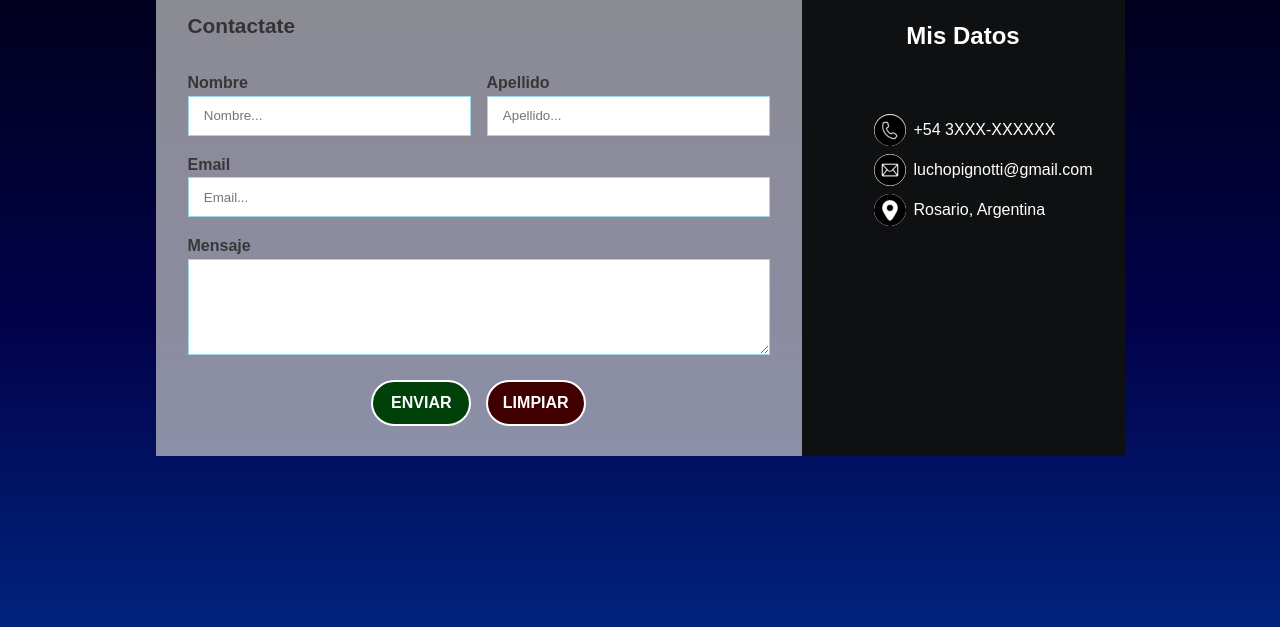
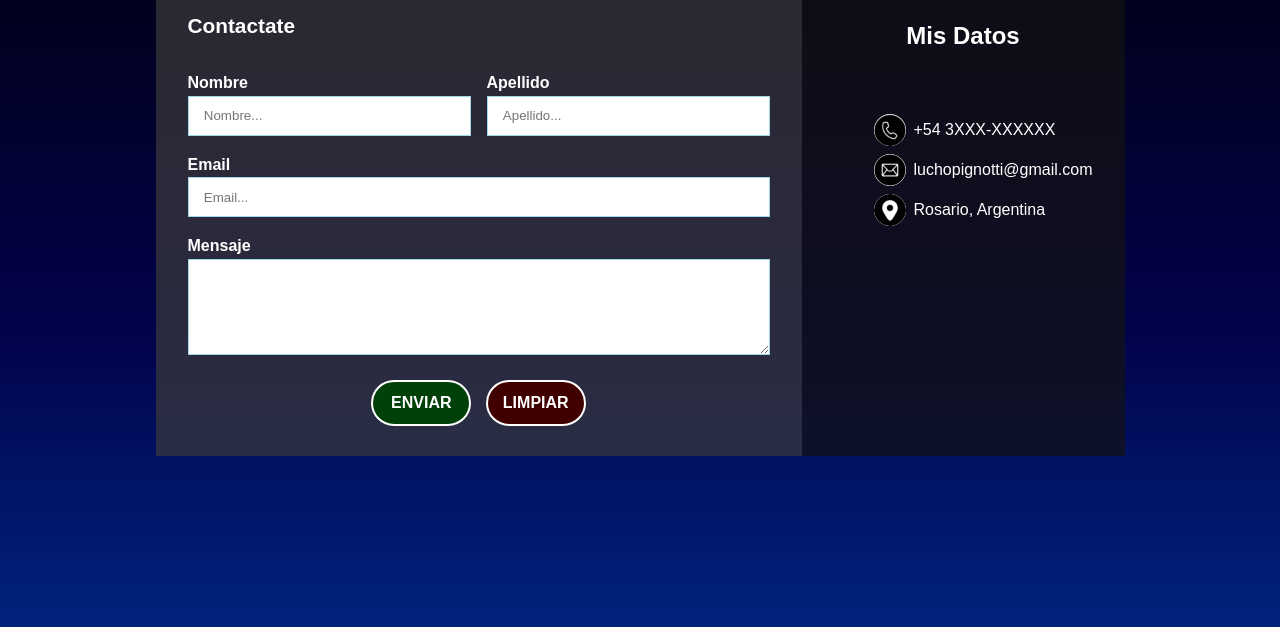
Before and after one commit to pignottiluciano/Portfolio, a plain HTML site: page pages/contacto.html in a window 1280 px wide. Shown: the part 116-743 px from the top of the page. Drawn offline with Linux system fonts and the light colour scheme; a web font is replaced by a local one.

Commit message:
fix color contacto page

```diff
--- a/css/style.css
+++ b/css/style.css
@@ -217,7 +217,7 @@ main .main-gallery {
 }
 
 .info-contact {
-    background: #0e1011;
+    background: rgba(19, 19, 19, 0.705);
     color: #fff;
     padding: 2rem;
     text-align: center;
@@ -253,7 +253,7 @@ main .main-gallery {
 
 .form-contact {
     padding: 0 2rem;
-    background: rgba(197, 197, 197, 0.705);
+    background: rgba(58, 58, 58, 0.705);
     grid-row: 1;
     grid-column: 1 / 3;
 }
@@ -261,7 +261,7 @@ main .main-gallery {
 .form-contact h3 {
     margin: 1.5rem 0 2rem 0;
     font-size: 1.3rem;
-    color: #333;
+    color: #fff;
 }
 
 .form-contact form {
@@ -272,9 +272,8 @@ main .main-gallery {
 
 .form-contact label {
     font-weight: bold;
-    color: #222222;
+    color: #fff;
     line-height: 1.6;
-    opacity: 0.8;
 }
 
 .form-contact input {
```
